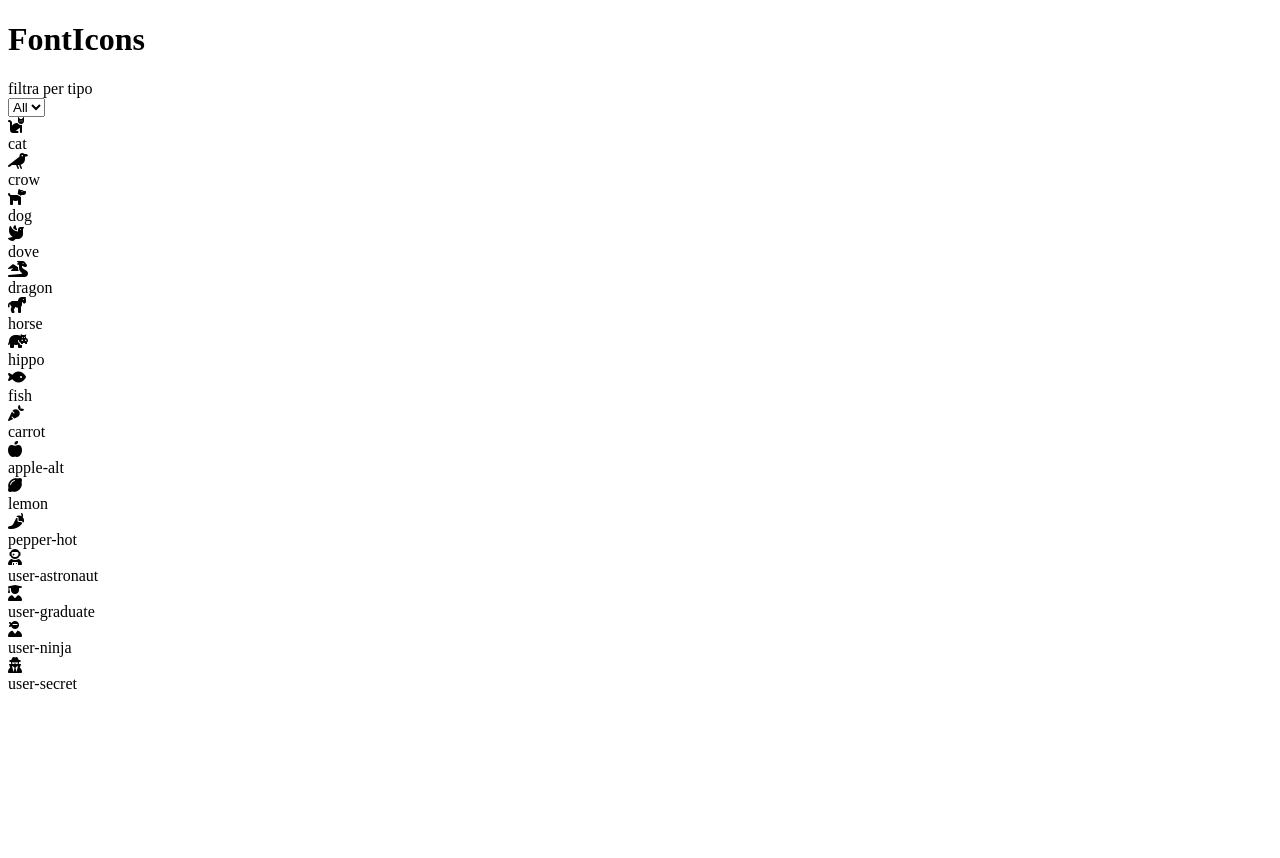
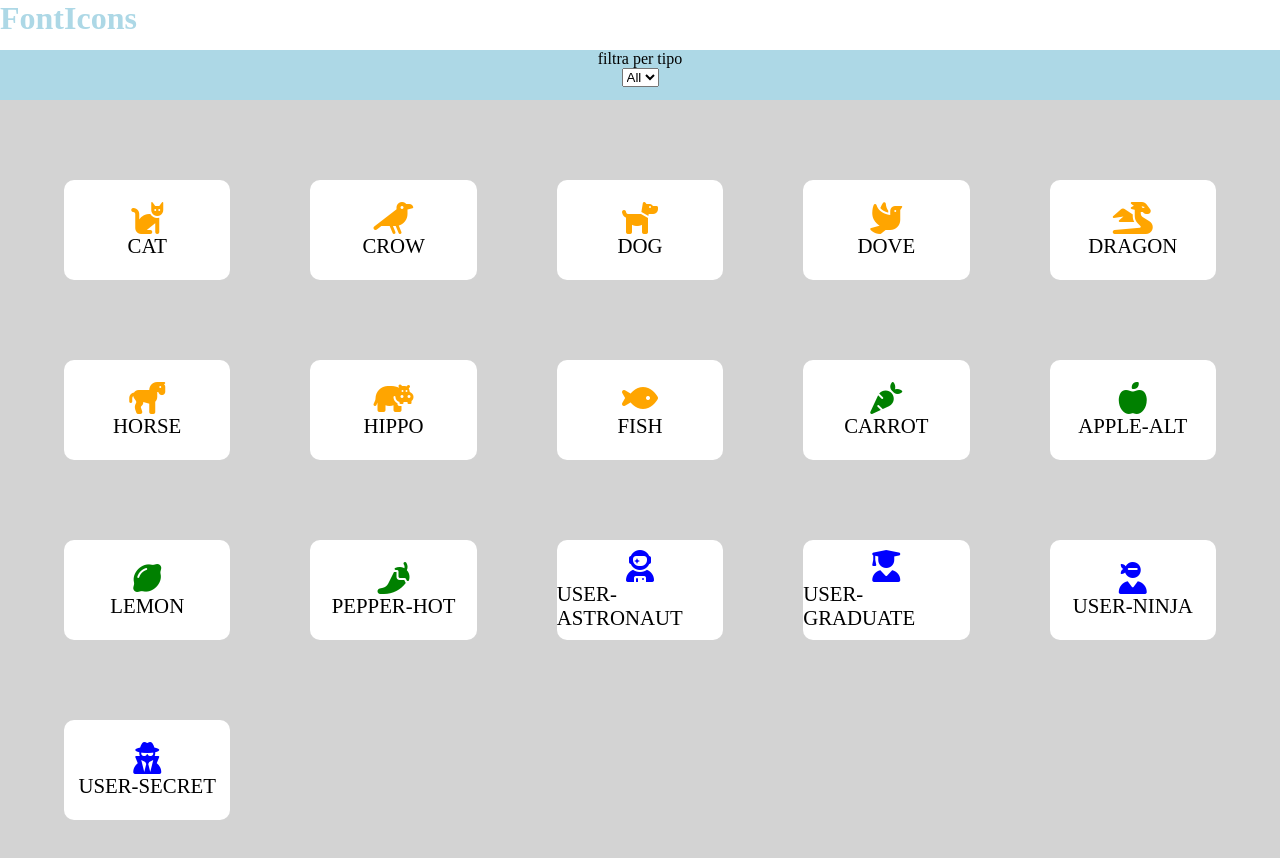
Before and after one commit to SimoCrash/js-es6-icons, a plain HTML site: page index.html in a window 1280 px wide. Before the commit the page ends 800 px from the top, so only its background shows below. Drawn offline with Linux system fonts and the light colour scheme.

Commit message:
Milestone 1, 2

```diff
--- a/css/style.css
+++ b/css/style.css
@@ -0,0 +1,47 @@
+* {
+    margin: 0;
+    padding: 0;
+    box-sizing: border-box;
+}
+
+.header {
+    height: 50px;
+    color: lightblue;
+}
+
+.select-zone {
+    background-color: lightblue;
+    text-align: center;
+    height: 50px;
+}
+
+main {
+    background-color: lightgray;
+    height: 100vh;
+}
+
+.cards {
+    display: flex;
+    flex-wrap: wrap;
+    gap: 5rem;
+    max-width: 90%;
+    margin: auto;
+    padding-top: 5rem;
+}
+
+.card {
+    border-radius: 10px;
+    display: flex;
+    flex-direction:column;
+    justify-content: center;
+    align-items: center;
+    width: calc((100% - 20rem) / 5);
+    height: 100px;
+    background-color: white;
+    font-size: 1.3rem;
+    text-transform: uppercase;
+}
+
+.card i {
+    font-size: 2rem;
+}
--- a/index.html
+++ b/index.html
@@ -16,7 +16,6 @@
     <script src="js/data.js" defer></script>
 </head>
 <body>
-    <div class="container">
         <div class="header">
             <h1>FontIcons</h1>
 
@@ -30,6 +29,5 @@
         <main>
             <div class="cards"></div>
         </main>
-    </div>
 </body>
 </html>
--- a/js/data.js
+++ b/js/data.js
@@ -125,8 +125,7 @@ arrCard.forEach((element) => {
 	card.classList.add("card");
 	eleCard.append(card);
 	card.innerHTML = `
-	<i class="${element.family}-solid ${element.prefix}${element.name}"></i>
+	<i class="${element.family}-solid ${element.prefix}${element.name}" style="color: ${element.color}"></i>
 	<div> ${element.name} </div>
-	`
-
+	`;
 });
```
